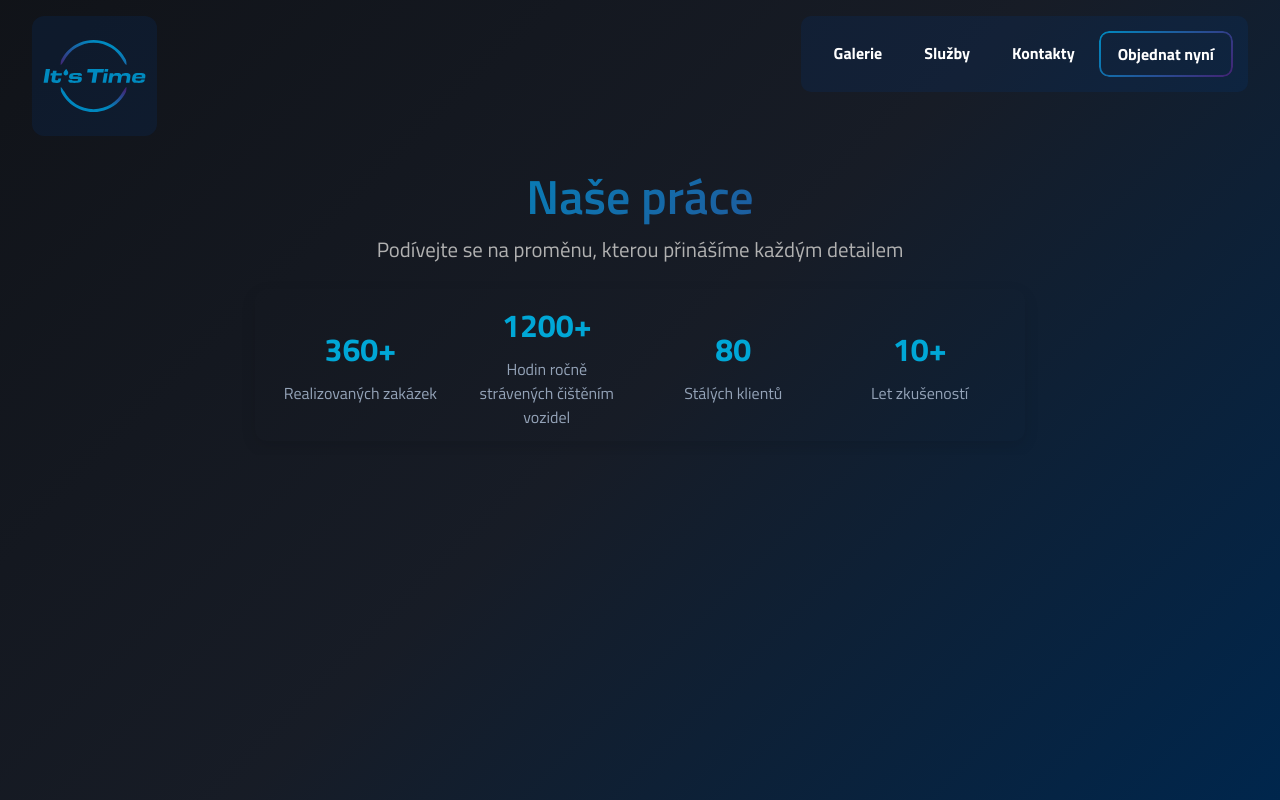
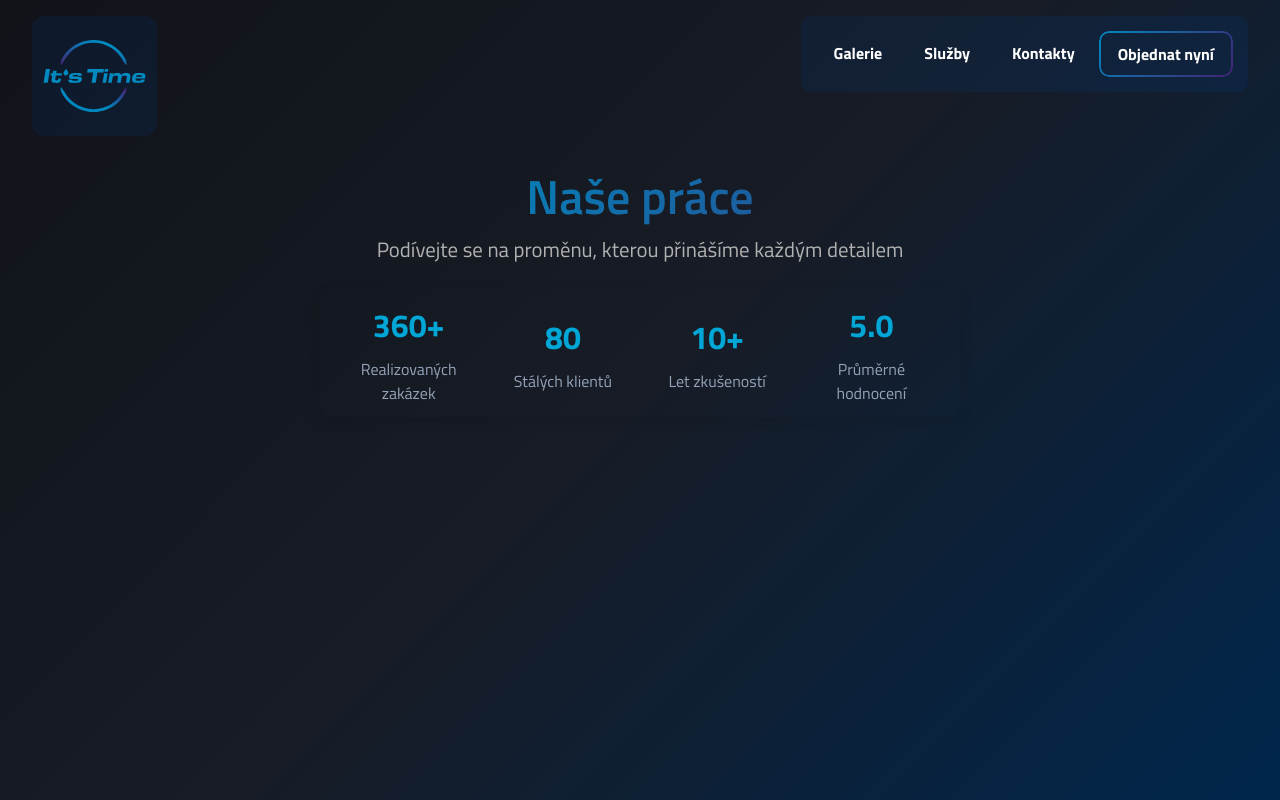
Before and after one commit to xzd3n3k/its_time, a SvelteKit app: page /gallery in a window 1280 px wide. Built offline with nearby package versions, Linux system fonts and the light colour scheme.

Commit message:
feat(StatsCard): replace some statistic

```diff
--- a/src/routes/StatsCard.svelte
+++ b/src/routes/StatsCard.svelte
@@ -5,9 +5,9 @@
 
   const stats = [
     { label: 'Realizovaných zakázek', value: 360 },
-    { label: 'Hodin ročně strávených čištěním vozidel', value: 1200 },
     { label: 'Stálých klientů', value: 80 },
     { label: 'Let zkušeností', value: 10 },
+    { label: 'Průměrné hodnocení', value: 5 },
   ];
 
   let counter1 = tweened(0, { duration: 2000, easing: cubicOut });
@@ -30,17 +30,17 @@
   </div>
 
   <div class="stat">
-    <div class="number">{Math.round($counter2)}+</div>
+    <div class="number">{Math.round($counter2)}</div>
     <div class="label">{stats[1].label}</div>
   </div>
 
   <div class="stat">
-    <div class="number">{Math.round($counter3)}</div>
+    <div class="number">{Math.round($counter3)}+</div>
     <div class="label">{stats[2].label}</div>
   </div>
 
   <div class="stat">
-    <div class="number">{Math.round($counter4)}+</div>
+    <div class="number">{$counter4.toFixed(1)}</div>
     <div class="label">{stats[3].label}</div>
   </div>
 </div>
@@ -54,6 +54,10 @@
     border-radius: 12px;
     box-shadow: 0 5px 15px rgba(0, 0, 0, 0.1);
     text-align: center;
+
+    @media only screen and (max-width: 560px) {
+      font-size: 10px;
+    }
   }
 
   .stat {
```
